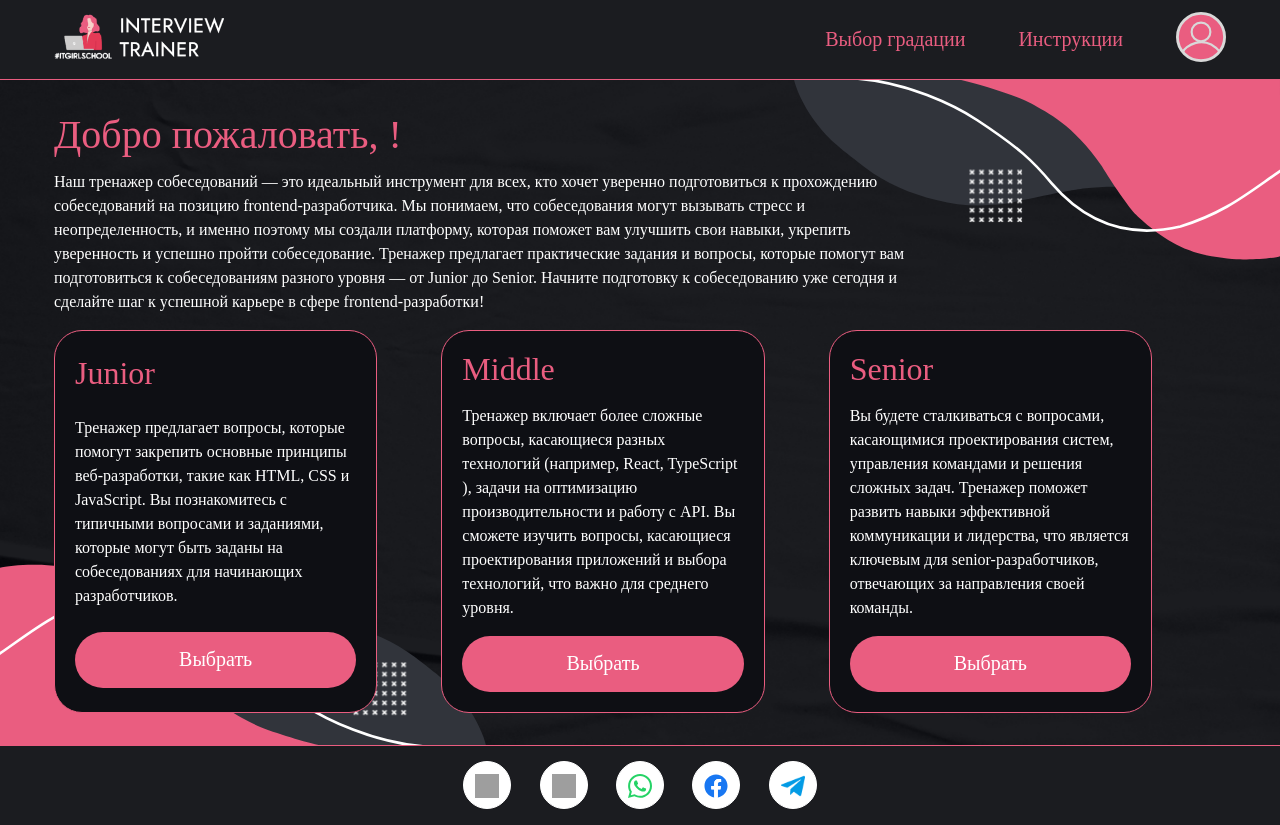
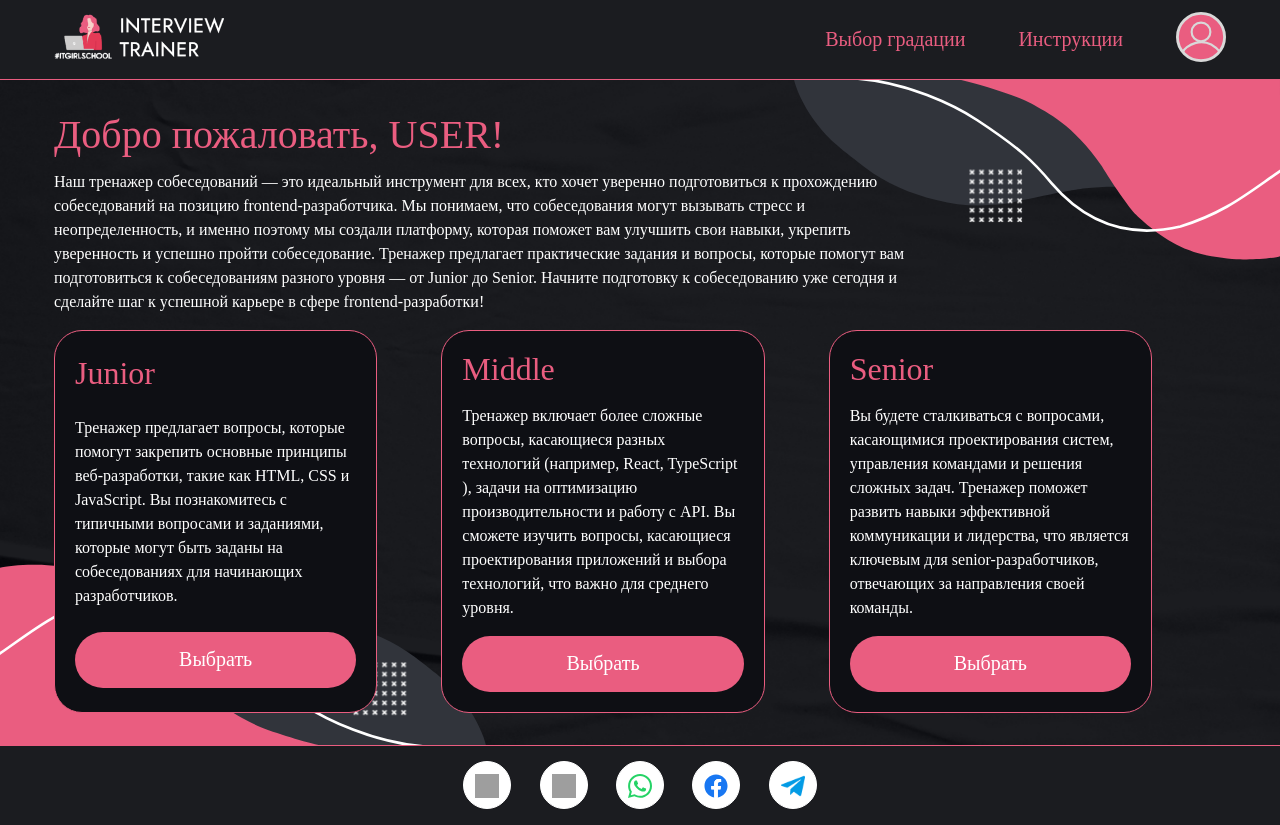
Before and after one commit to itgirlschool/InterviewTrainer, a React (Vite) app: page /home in a window 1280 px wide. Built offline with nearby package versions, Linux system fonts and the light colour scheme; no server answers; the database is empty; grey boxes are pictures that could not be loaded; a web font is replaced by a local one.

Commit message:
some code

```diff
--- a/src/Pages/Home/Home.jsx
+++ b/src/Pages/Home/Home.jsx
@@ -2,30 +2,14 @@ import { initializeApp } from "firebase/app";
 import { getDatabase } from "firebase/database";
 import { useNavigate } from "react-router-dom";
 import { useEffect, useState } from "react";
+import { useSelector } from 'react-redux';
 import "./Home.scss";
 import { app, realtimeDb } from "../../../firebaseConfig";
-import WelcomeMessage from '../WelcomeMessage/WelcomeMessage';
 
 export default function Home() {
   const navigate = useNavigate();
-  const [user, setUser] = useState({ firstName: '', lastName: '' });
 
-  useEffect(() => {
-    const fetchUserData = async () => {
-      const db = getDatabase();
-      const userId = localStorage.getItem('userId');
-
-      if (userId) {
-        const userDataSnapshot = await db.ref(`users/${userId}`).get();
-
-        if (userDataSnapshot.exists()) {
-          setUser(userDataSnapshot.val());
-        }
-      }
-    };
-
-    fetchUserData();
-  }, []);
+  const { displayName } = useSelector((state) => state.userAuth);
 
   const handleSelect = (path) => {
     navigate(path);
@@ -33,7 +17,7 @@ export default function Home() {
 
   return (
     <div className="home">
-      <WelcomeMessage firstName={user.firstName} lastName={user.lastName} />
+      <h1 className="welcome-title">Добро пожаловать, {displayName || 'USER'}!</h1>
       <p className="intro-text"> Наш тренажер собеседований — это идеальный инструмент для всех, кто хочет уверенно подготовиться к прохождению собеседований на позицию frontend-разработчика. Мы понимаем, что собеседования могут вызывать стресс и неопределенность, и именно поэтому мы создали платформу, которая поможет вам улучшить свои навыки, укрепить уверенность и успешно пройти собеседование. Тренажер предлагает практические задания и вопросы, которые помогут вам подготовиться к собеседованиям разного уровня — от Junior до Senior. Начните подготовку к собеседованию уже сегодня и сделайте шаг к успешной карьере в сфере frontend-разработки! </p>
       <div className="grade-container">
         <div className="grade junior">
--- a/src/Pages/WelcomeMessage/WelcomeMessage.jsx
+++ /dev/null
@@ -1,17 +0,0 @@
-import React from 'react';
-import PropTypes from 'prop-types';
-
-const WelcomeMessage = ({ firstName, lastName }) => {
-    return (
-        <h1 className="welcome-title">
-            Добро пожаловать, {firstName} {lastName}!
-        </h1>
-    );
-};
-
-WelcomeMessage.propTypes = {
-    firstName: PropTypes.string.isRequired,
-    lastName: PropTypes.string.isRequired,
-};
-
-export default WelcomeMessage;
```
